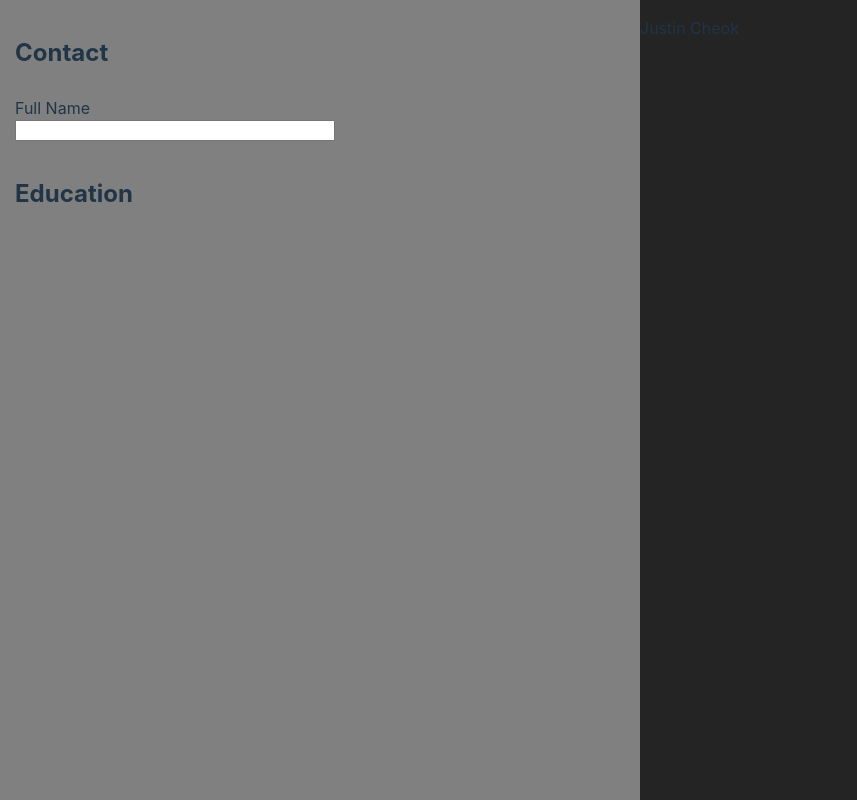
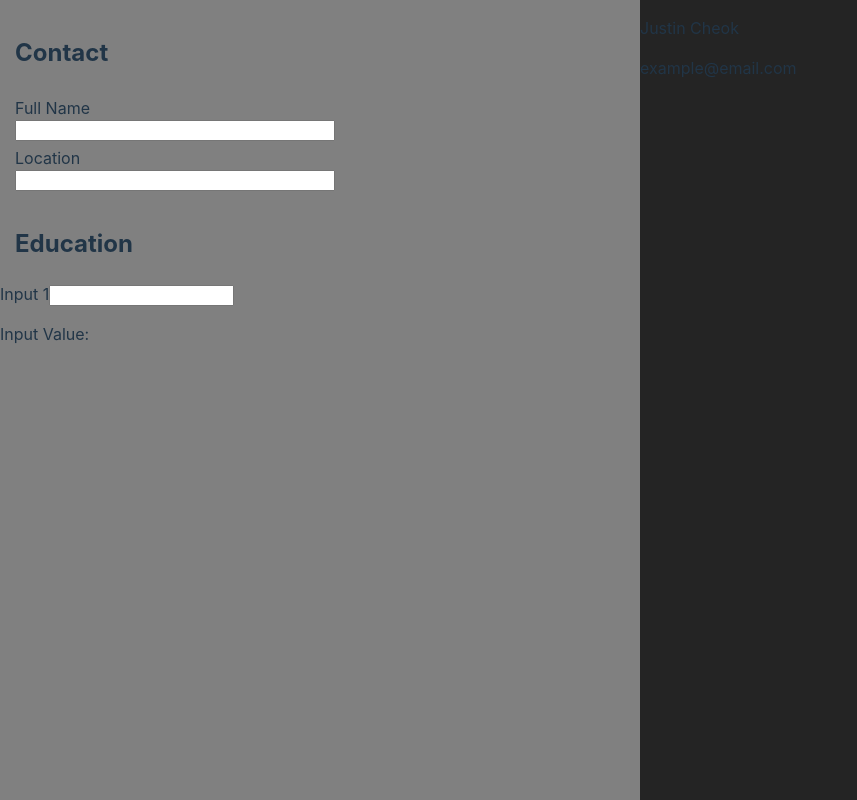
Before and after one commit to Galaxeo/cv-application, a React (Vite) app: page / in a window 1280 px wide. Shown: the whole page, without its empty margins (0-857 px from the left). Built offline with nearby package versions, Linux system fonts and the light colour scheme.

Commit message:
feat: dynamic component

```diff
--- a/src/App.jsx
+++ b/src/App.jsx
@@ -2,6 +2,7 @@ import { useState, useId } from "react";
 import reactLogo from "./assets/react.svg";
 import viteLogo from "/vite.svg";
 import "./App.css";
+import DynamicComponent from "./DynamicComponent";
 function Input({ clas, content, func }) {
   const id = useId();
   return (
@@ -24,9 +25,17 @@ function ContactForm(props) {
     <>
       <div className="formCont">
         <h2>Contact</h2>
-        <Input clas="fullName" content="Full Name" func={props.func}></Input>
-        {/* <Input clas="location" content="Location"></Input>
-        <Input clas="phoneNum" content="Phone Number"></Input>
+        <Input
+          clas="fullName"
+          content="Full Name"
+          func={props.nameFunc}
+        ></Input>
+        <Input
+          clas="location"
+          content="Location"
+          func={props.contactFunc}
+        ></Input>
+        {/* <Input clas="phoneNum" content="Phone Number"></Input>
         <Input clas="email" content="Email Address"></Input>
         <Input
           clas="link"
@@ -48,11 +57,12 @@ function EducationForm() {
     </>
   );
 }
-function Preview({ name }) {
+function Preview({ name, contact }) {
   return (
     <>
       <div>
         <p>{name}</p>
+        <p>{contact}</p>
       </div>
     </>
   );
@@ -60,18 +70,26 @@ function Preview({ name }) {
 
 function App() {
   const [fullName, setFullName] = useState("Justin Cheok");
+  const [contact, setContact] = useState("example@email.com");
   const changeName = (name) => {
     setFullName(name);
+  };
+  const changeContact = (contact) => {
+    setContact(contact);
   };
   return (
     <>
       <div className="layout">
         <div className="form">
-          <ContactForm func={changeName}></ContactForm>
+          <ContactForm
+            nameFunc={changeName}
+            contactFunc={changeContact}
+          ></ContactForm>
           <EducationForm></EducationForm>
+          <DynamicComponent></DynamicComponent>
         </div>
         <div className="preview">
-          <Preview name={fullName}></Preview>
+          <Preview name={fullName} contact={contact}></Preview>
         </div>
       </div>
     </>
--- /dev/null
+++ b/src/DynamicComponent.jsx
@@ -0,0 +1,46 @@
+import React, { useState } from "react";
+
+// Input component
+const InputComponent = ({ inputValue, onInputChange, label, id }) => {
+  return (
+    <div>
+      <label htmlFor={id}>{label}</label>
+      <input type="text" id={id} value={inputValue} onChange={onInputChange} />
+    </div>
+  );
+};
+
+// Display component
+const DisplayComponent = ({ inputValue }) => {
+  return (
+    <div>
+      <p>Input Value: {inputValue}</p>
+    </div>
+  );
+};
+
+// Parent component that dynamically generates the components
+const DynamicComponent = () => {
+  const [inputValue, setInputValue] = useState("");
+
+  const handleInputChange = (e) => {
+    setInputValue(e.target.value);
+  };
+
+  // Generate unique ids for the input components
+  const input1Id = "input1";
+
+  return (
+    <div>
+      <InputComponent
+        inputValue={inputValue}
+        onInputChange={handleInputChange}
+        label="Input 1"
+        id={input1Id}
+      />
+      <DisplayComponent inputValue={inputValue} />
+    </div>
+  );
+};
+
+export default DynamicComponent;
```
